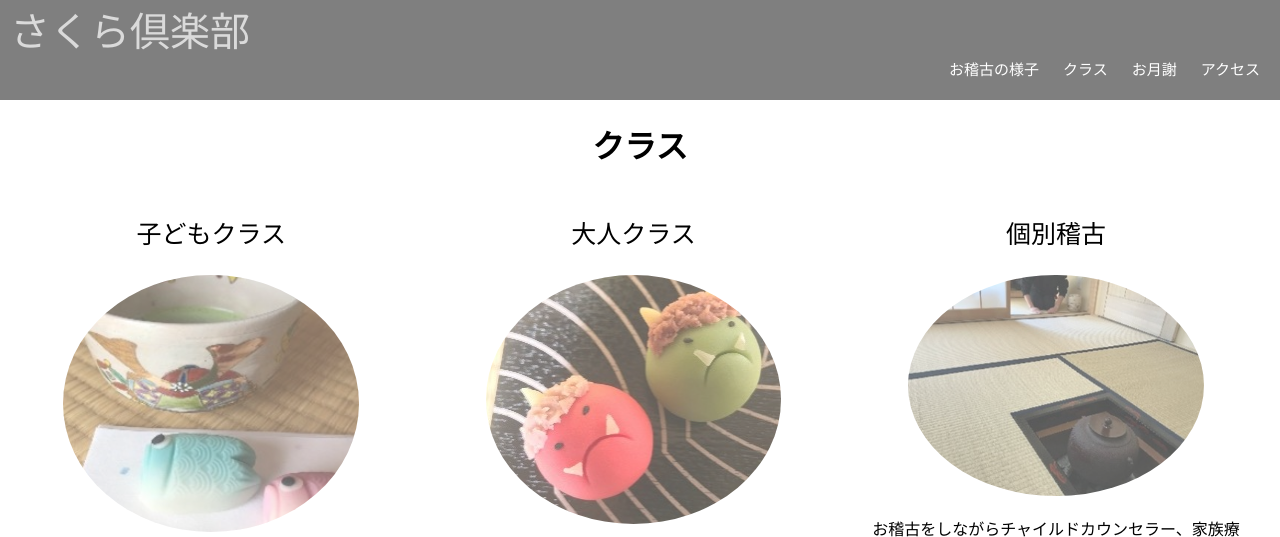
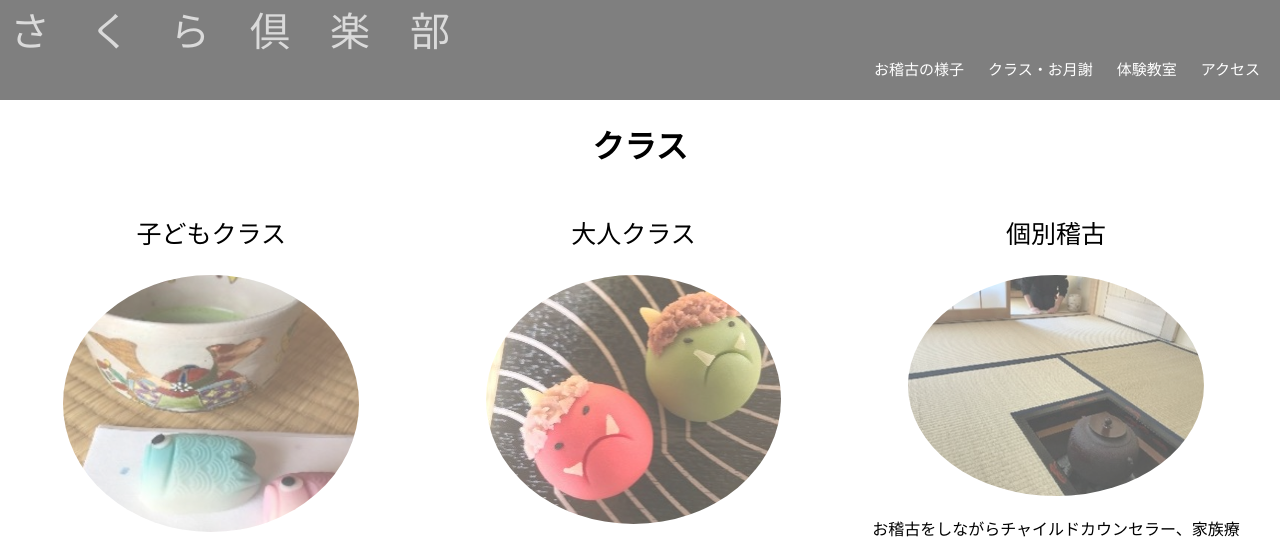
Before and after one commit to shimekake-hanaka/ocha_app, a Rails app: page /class in a window 1280 px wide. Shown: the top 537 px of the page. Run offline with Rails 7, Linux system fonts and the light colour scheme.

Commit message:
2023.5.6

```diff
--- a/app/assets/stylesheets/application.css
+++ b/app/assets/stylesheets/application.css
@@ -19,6 +19,7 @@ body {
     font-size: 40px;
     margin-top: 0;
     text-decoration: none;
+    Letter-spacing:1em;
 }
 .header-left a:hover{
     color: #dadada;
@@ -47,11 +48,13 @@ header {
 .text {
     text-align: center;
     padding-top: 170px;
+    line-height :4em;
 }
 .text h1{
     background-color: rgba(255, 255, 255, 0.8);
     margin: 0;
     width: 100%;
+    Letter-spacing:1em;
 }
 .background {
     height: 500px;
--- a/app/views/home/top.html.erb
+++ b/app/views/home/top.html.erb
@@ -3,8 +3,9 @@
         <div class="background-color">
             <div class="container">
                 <div class="text">
-                    <h1>萬古清風な空気を体験したことはありますか？</h1>
-                    <h1>日々の喧騒から離れ ゆっくりと流れる時間を過ごしましょう</h1>
+                    <h1>茶道教室　　　　　　<br>
+                        ×<br>
+                        　　　　　　　　カウンセリング</h1>
                 </div>
             </div>
         </div>
--- a/app/views/layouts/application.html.erb
+++ b/app/views/layouts/application.html.erb
@@ -16,8 +16,8 @@
               </div>
               <div class="header-right">
                 <a href="/appearance">お稽古の様子</a>
-                <a href="/class">クラス</a>
-                <a href="#">お月謝</a>
+                <a href="/class">クラス・お月謝</a>
+                <a href="#">体験教室</a>
                 <a href="/acsess">アクセス</a>
               </div>
            </div>
```
